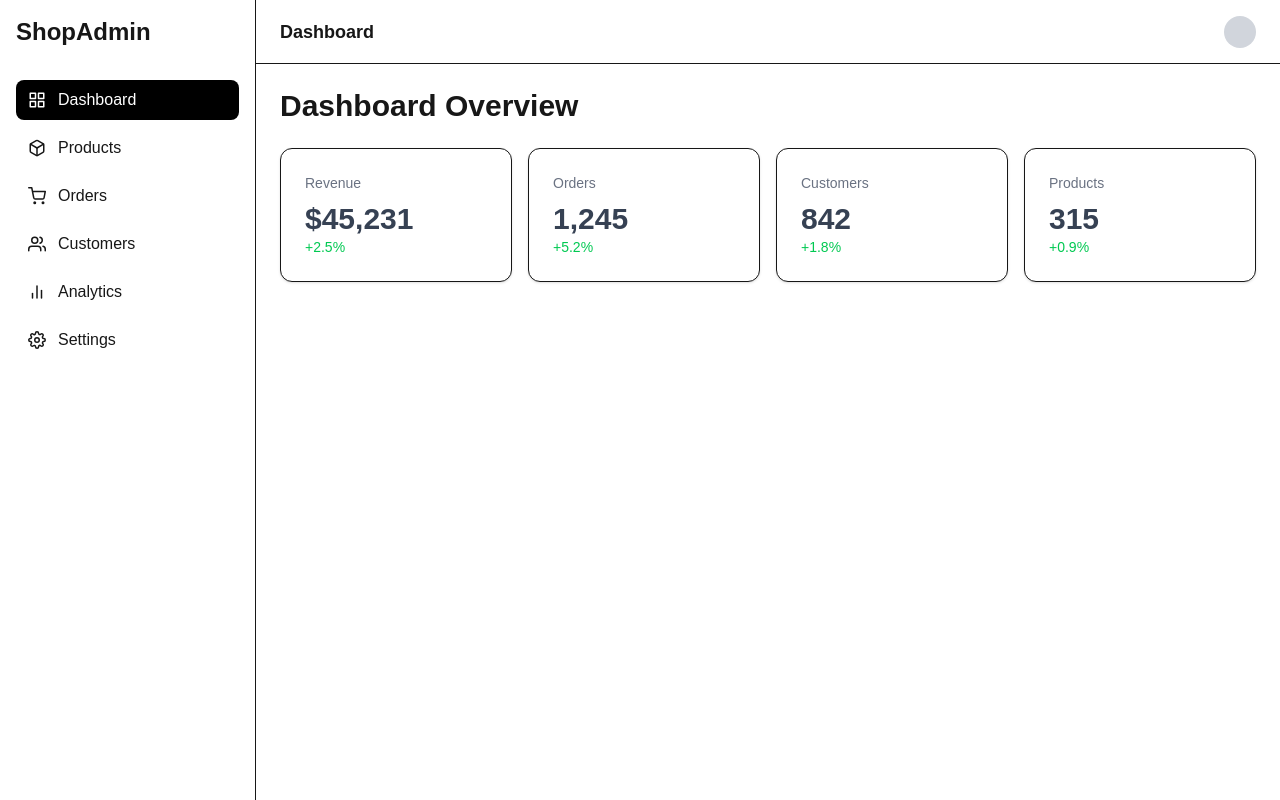
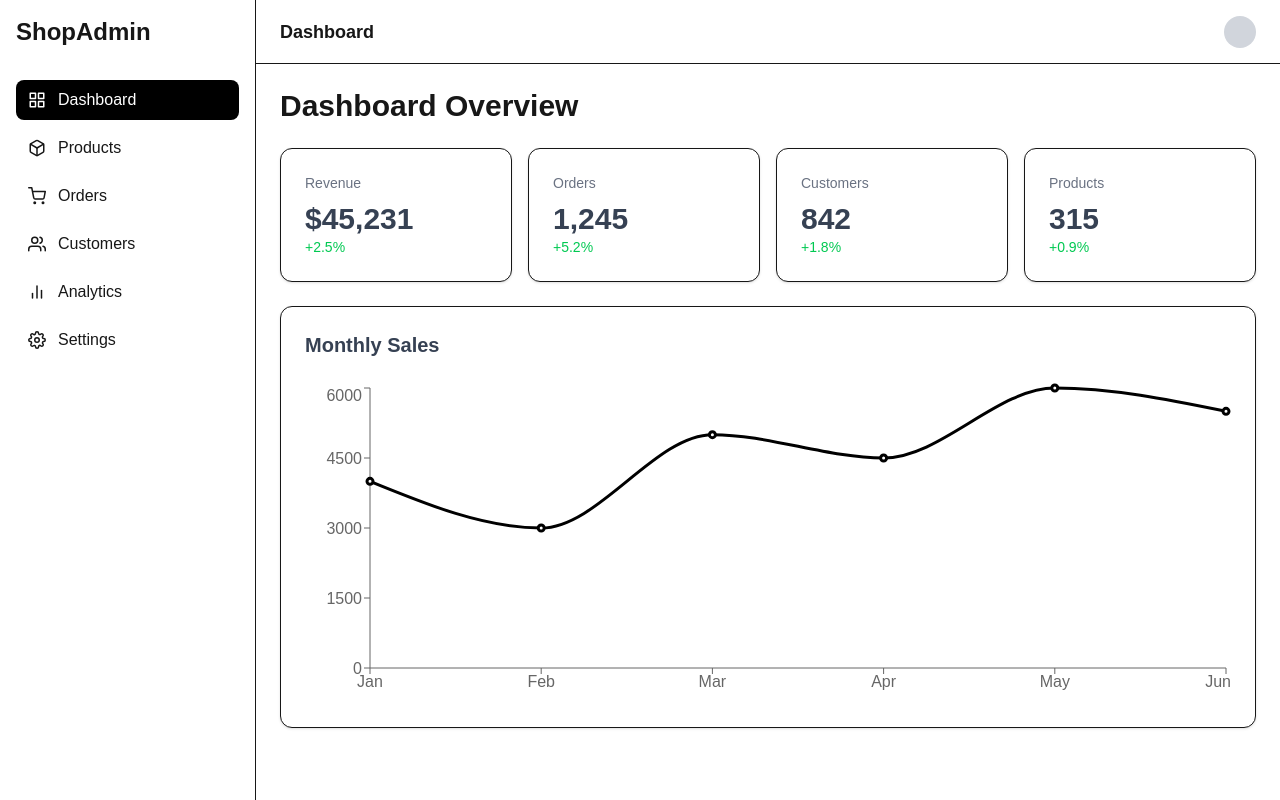
Before and after one commit to kenny-4111/shopadmin, a Next.js app: page /dashboard in a window 1280 px wide. Built offline with nearby package versions, Linux system fonts and the light colour scheme.

Commit message:
create the sales chart

```diff
--- a/app/dashboard/page.tsx
+++ b/app/dashboard/page.tsx
@@ -1,10 +1,12 @@
 import StatsGrid from "../../components/dashboard/StatsGrid";
+import SalesChart from "../../components/charts/SalesCharts";
 
 export default function DashboardPage() {
   return (
     <div className="space-y-6">
       <h1 className="text-3xl font-bold">Dashboard Overview</h1>
       <StatsGrid />
+      <SalesChart />
     </div>
   );
 }
--- /dev/null
+++ b/components/charts/SalesCharts.tsx
@@ -0,0 +1,39 @@
+"use client";
+
+import {
+  LineChart,
+  Line,
+  XAxis,
+  YAxis,
+  Tooltip,
+  ResponsiveContainer,
+} from "recharts";
+
+import { salesData } from "@/data/sales";
+
+export default function SalesChart() {
+  return (
+    <div className="rounded-xl border bg-white p-6 shadow-sm">
+      <h2 className="mb-6 text-xl font-semibold text-gray-700">
+        Monthly Sales
+      </h2>
+
+      <div className="h-80">
+        <ResponsiveContainer width="100%" height="100%">
+          <LineChart data={salesData}>
+            <XAxis dataKey="month" />
+            <YAxis />
+            <Tooltip />
+
+            <Line
+              type="monotone"
+              dataKey="sales"
+              stroke="#000"
+              strokeWidth={3}
+            />
+          </LineChart>
+        </ResponsiveContainer>
+      </div>
+    </div>
+  );
+}
--- /dev/null
+++ b/data/sales.ts
@@ -0,0 +1,26 @@
+export const salesData = [
+  {
+    month: "Jan",
+    sales: 4000,
+  },
+  {
+    month: "Feb",
+    sales: 3000,
+  },
+  {
+    month: "Mar",
+    sales: 5000,
+  },
+  {
+    month: "Apr",
+    sales: 4500,
+  },
+  {
+    month: "May",
+    sales: 6000,
+  },
+  {
+    month: "Jun",
+    sales: 5500,
+  },
+];
--- a/package.json
+++ b/package.json
@@ -12,7 +12,8 @@
     "next": "16.2.9",
     "react": "19.2.4",
     "react-dom": "19.2.4",
-    "react-icons": "^5.6.0"
+    "react-icons": "^5.6.0",
+    "recharts": "^3.9.0"
   },
   "devDependencies": {
     "@tailwindcss/postcss": "^4",
--- a/types/dashboard.ts
+++ b/types/dashboard.ts
@@ -3,3 +3,8 @@ export interface StatsCardProps {
   value: string | number;
   change: string | number;
 }
+
+export interface SalesData {
+  month: string;
+  sales: number;
+}
```
Also changed, not shown: 1 other file (tests, documents, lock files or other folders).
